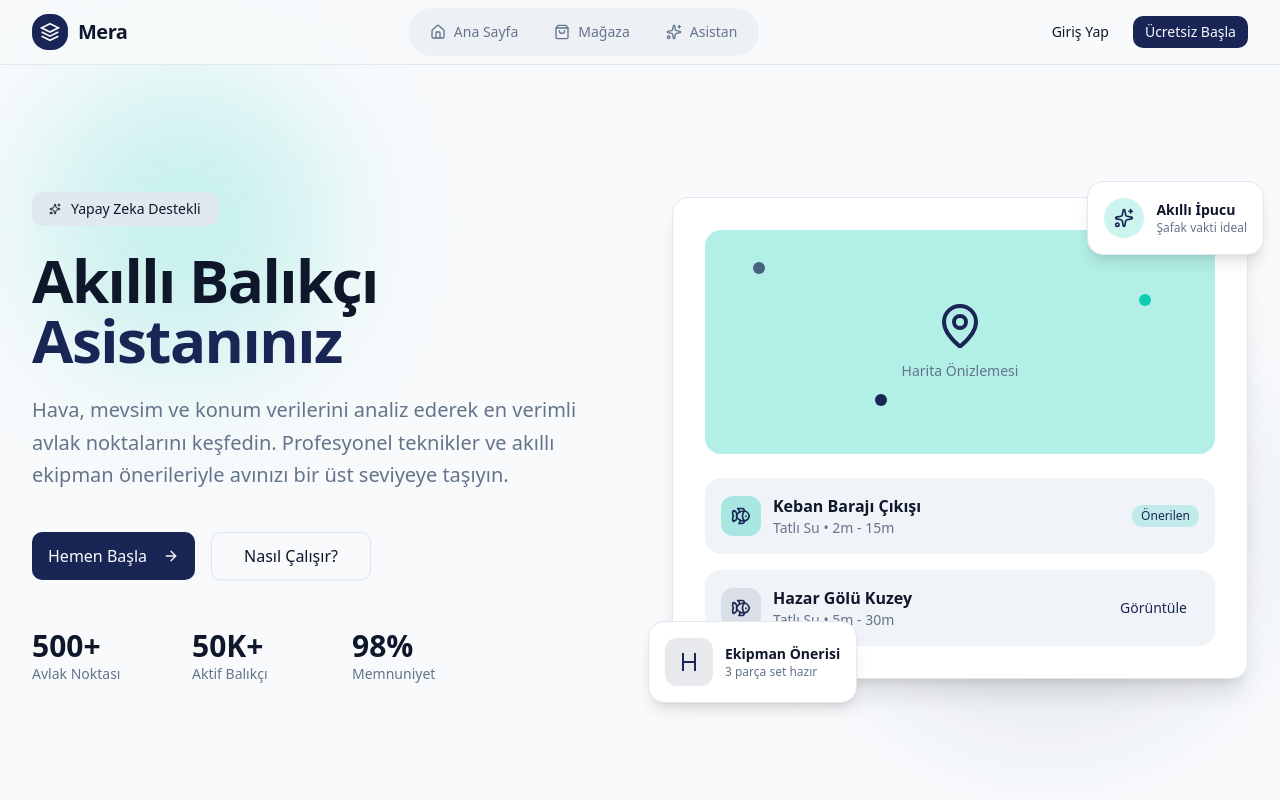
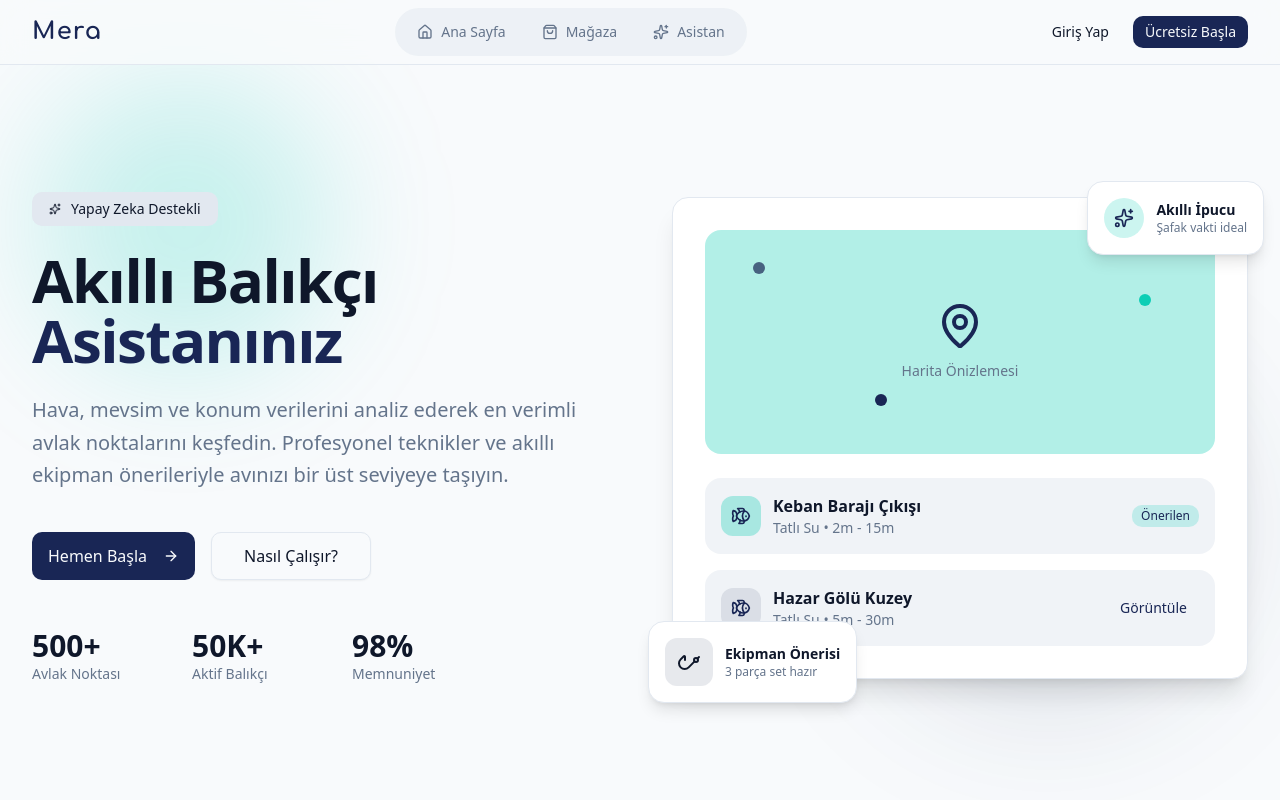
Before and after one commit to barikuz/Mera-Platform, a Next.js app in the folder apps/web/: page / in a window 1280 px wide. Shown: the top 800 px of the page. Built offline with nearby package versions, Linux system fonts and the light colour scheme.

Commit message:
fix: minor fixes and improvements on landing page UI

```diff
--- a/apps/web/app/globals.css
+++ b/apps/web/app/globals.css
@@ -6,6 +6,7 @@
 @theme {
   /* Font Families */
   --font-sans: var(--font-inter), ui-sans-serif, system-ui, sans-serif;
+
 
   /* ── Mera Color Palette ──────────────────────────────────── */
   --color-mera-primary: #192655;
@@ -81,3 +82,8 @@
     @apply bg-mera-neutral-100 text-mera-neutral-900 antialiased;
   }
 }
+
+@utility font-comfortaa-bold {
+  font-family: var(--font-comfortaa), sans-serif;
+  font-weight: 700;
+}
--- a/apps/web/app/layout.tsx
+++ b/apps/web/app/layout.tsx
@@ -1,10 +1,16 @@
 import type { Metadata } from "next";
-import { Inter } from "next/font/google";
+import { Inter, Comfortaa } from "next/font/google";
 import "./globals.css";
 
 const inter = Inter({
   subsets: ["latin"],
   variable: "--font-inter",
+});
+
+const comfortaa = Comfortaa({
+  subsets: ["latin"],
+  weight: ["400","700"],
+  variable: "--font-comfortaa",
 });
 
 export const metadata: Metadata = {
@@ -19,7 +25,7 @@ export default function RootLayout({
 }>) {
   return (
     <html lang="tr">
-      <body className={`${inter.variable} font-sans antialiased`}>
+      <body className={`${inter.variable} ${comfortaa.variable} font-sans antialiased`}>
         {children}
       </body>
     </html>
--- a/apps/web/components/landing/footer.tsx
+++ b/apps/web/components/landing/footer.tsx
@@ -41,20 +41,7 @@ export function Footer() {
           {/* Brand */}
           <div className="col-span-2 lg:col-span-1">
             <Link href="/" className="flex items-center gap-2 mb-4">
-              <div className="flex h-8 w-8 items-center justify-center rounded-lg bg-background">
-                <svg
-                  viewBox="0 0 24 24"
-                  fill="none"
-                  className="h-4 w-4 text-foreground"
-                  stroke="currentColor"
-                  strokeWidth="2"
-                >
-                  <path d="M12 2L2 7l10 5 10-5-10-5z" />
-                  <path d="M2 17l10 5 10-5" />
-                  <path d="M2 12l10 5 10-5" />
-                </svg>
-              </div>
-              <span className="text-lg font-bold">Mera</span>
+              <span className="text-xl font-comfortaa-bold tracking-wider">Mera</span>
             </Link>
             <p className="text-sm text-background/70 max-w-xs">
               Yapay zeka destekli akıllı balıkçı asistanınız. Profesyonel av deneyimi için tek adresiniz.
--- a/apps/web/components/landing/header.tsx
+++ b/apps/web/components/landing/header.tsx
@@ -21,20 +21,7 @@ export function Header() {
         <div className="flex h-16 items-center justify-between">
           {/* Logo */}
           <Link href="/" className="flex items-center gap-2.5">
-            <div className="flex h-9 w-9 items-center justify-center rounded-xl bg-primary">
-              <svg
-                viewBox="0 0 24 24"
-                fill="none"
-                className="h-5 w-5 text-primary-foreground"
-                stroke="currentColor"
-                strokeWidth="2"
-              >
-                <path d="M12 2L2 7l10 5 10-5-10-5z" />
-                <path d="M2 17l10 5 10-5" />
-                <path d="M2 12l10 5 10-5" />
-              </svg>
-            </div>
-            <span className="text-xl font-bold text-foreground tracking-tight">
+            <span className="text-2xl font-comfortaa-bold text-mera-primary tracking-wider">
               Mera
             </span>
           </Link>
--- a/apps/web/components/landing/hero.tsx
+++ b/apps/web/components/landing/hero.tsx
@@ -148,13 +148,18 @@ export function Hero() {
               <div className="flex items-center gap-3">
                 <div className="w-12 h-12 rounded-lg bg-primary/10 flex items-center justify-center">
                   <svg
+                    xmlns="http://www.w3.org/2000/svg"
+                    width="24" height="24"
                     viewBox="0 0 24 24"
-                    className="h-6 w-6 text-primary"
                     fill="none"
                     stroke="currentColor"
-                    strokeWidth="2"
+                    stroke-width="2"
+                    stroke-linecap="round"
+                    stroke-linejoin="round"
+                    className="lucide lucide-fishing-hook-icon lucide-fishing-hook"
                   >
-                    <path d="M6 3v18M18 3v18M6 12h12" />
+                    <path d="m17.586 11.414-5.93 5.93a1 1 0 0 1-8-8l3.137-3.137a.707.707 0 0 1 1.207.5V10"/>
+                    <path d="M20.414 8.586 22 7"/><circle cx="19" cy="10" r="2"/>
                   </svg>
                 </div>
                 <div>
```
